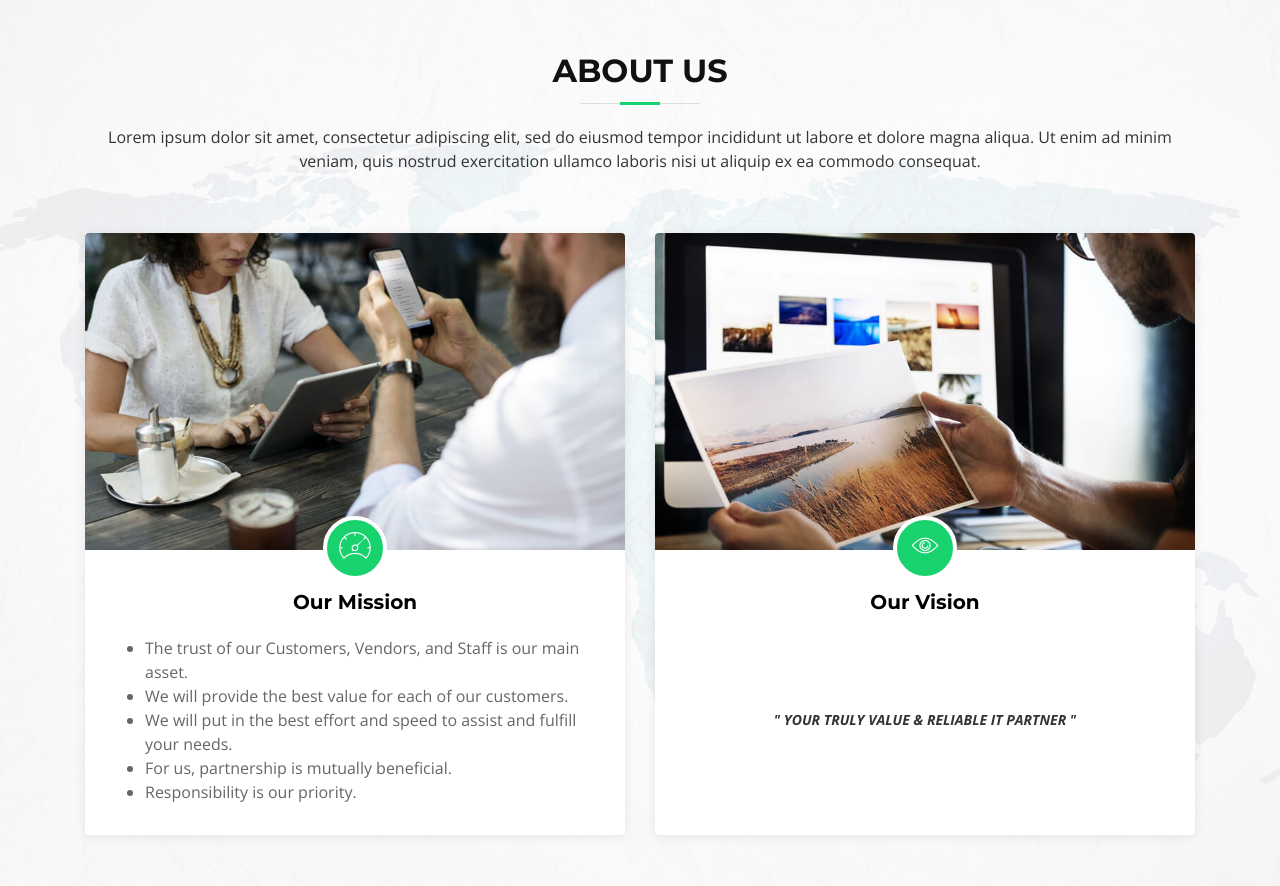
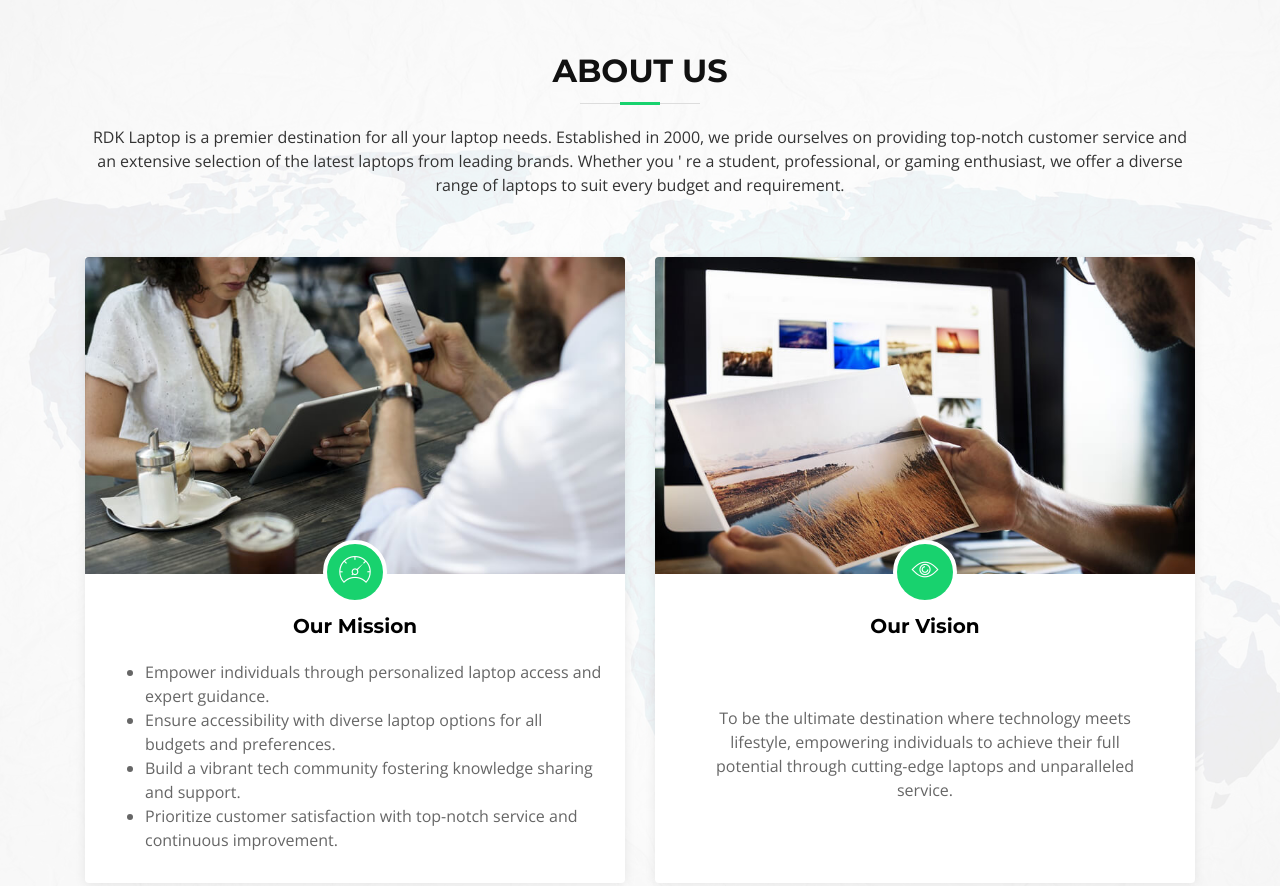
Before and after one commit to dylananderton/first-web, a plain HTML site: page index.html in a window 1280 px wide. Shown: the part 680-1566 px from the top of the page. Drawn offline with nearby package versions, Linux system fonts and the light colour scheme; files whose address does not match are found by name.

Commit message:
ALL DONE

```diff
--- a/css/style.css
+++ b/css/style.css
@@ -770,9 +770,9 @@ body.mobile-nav-active #mobile-nav-toggle {
 }
 
 #about .about-col p {
-  font-size: 14px;
+  font-size: 1rem;
   line-height: 24px;
-  color: #333;
+  color: #666666;
   margin-bottom: 0;
   padding: 0 20px 20px 20px;
 }
@@ -1017,7 +1017,8 @@ body.mobile-nav-active #mobile-nav-toggle {
 }
 
 .vision-div {
-  height: 209px;
+  padding: 10px 20px 15px;
+  height: 233px;
   display: flex;
   justify-content: center;
   align-items: center;
@@ -1031,18 +1032,16 @@ body.mobile-nav-active #mobile-nav-toggle {
 
 @media only screen and (max-width: 991px){
   .vision-div {
-    height: 305px;
+    height: 329px;
   }
 }
 
 @media only screen and (max-width: 767px){
   .vision-div {
-    height: 209px;
+    height: 233px;
   }
 }
 
 .vision {
-  font-weight: bold;
-  font-style: italic;
   text-align: center;
 }
--- a/index.html
+++ b/index.html
@@ -121,7 +121,14 @@
 
         <header class="section-header">
           <h3>About Us</h3>
-          <p>Lorem ipsum dolor sit amet, consectetur adipiscing elit, sed do eiusmod tempor incididunt ut labore et dolore magna aliqua. Ut enim ad minim veniam, quis nostrud exercitation ullamco laboris nisi ut aliquip ex ea commodo consequat.</p>
+          <p>RDK Laptop is a premier destination for all your laptop needs.
+            Established in 2000, we pride ourselves on providing top-notch
+            customer service and an extensive selection of the latest laptops
+            from leading brands. Whether you
+            '
+            re a student, professional, or
+            gaming enthusiast, we offer a diverse range of laptops to suit
+            every budget and requirement.</p>
         </header>
 
         <div class="row about-cols">
@@ -135,11 +142,10 @@
               <h2 class="title"><a href="#">Our Mission</a></h2>
               <div class="mission-div">
                 <ul>
-                  <li>The trust of our Customers, Vendors, and Staff is our main asset.</li>
-                  <li>We will provide the best value for each of our customers.</li>
-                  <li>We will put in the best effort and speed to assist and fulfill your needs.</li>
-                  <li>For us, partnership is mutually beneficial.</li>
-                  <li>Responsibility is our priority.</li>
+                  <li>Empower individuals through personalized laptop access and expert guidance.</li>
+                  <li>Ensure accessibility with diverse laptop options for all budgets and preferences.</li>
+                  <li>Build a vibrant tech community fostering knowledge sharing and support.</li>
+                  <li>Prioritize customer satisfaction with top-notch service and continuous improvement.</li>
                 </ul>
               </div>
             </div>
@@ -154,7 +160,11 @@
               <h2 class="title"><a href="#">Our Vision</a></h2>
               <div class="vision-div">
                 <p class="vision">
-                  " YOUR TRULY VALUE & RELIABLE IT PARTNER "
+                  To be the ultimate destination where
+                  technology meets lifestyle, empowering
+                  individuals to achieve their full potential
+                  through cutting-edge laptops and
+                  unparalleled service.
                 </p>
               </div>
             </div>
```
